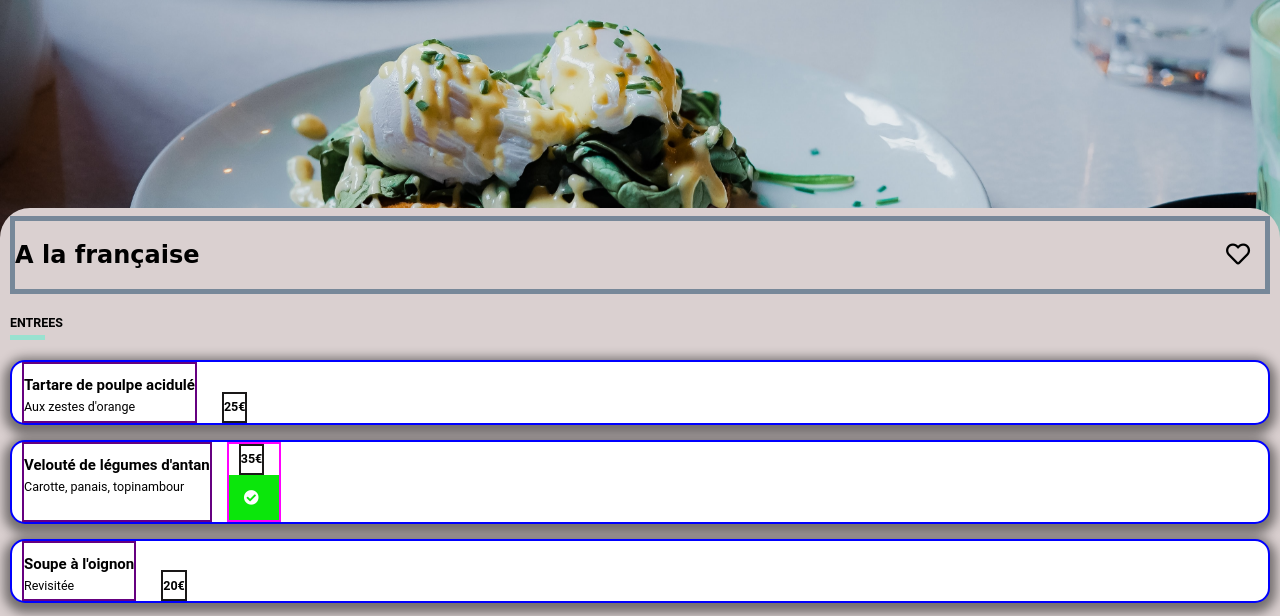
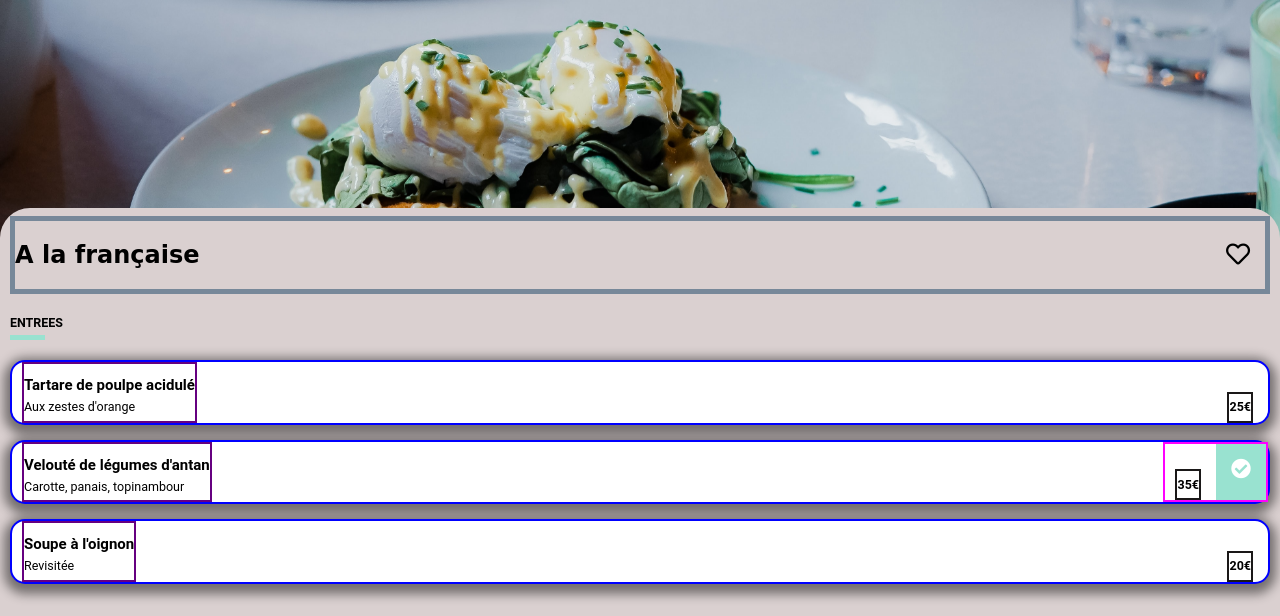
Before and after one commit to ana2854/AnaNasta_3_22042021, a website: page a-la-francaise.html in a window 1280 px wide. Shown: the part 96-712 px from the top of the page. Drawn offline with Linux system fonts and the light colour scheme; a web font is replaced by a local one.

Commit message:
essai logo checked

```diff
--- a/sass/pages/_containerMenus.scss
+++ b/sass/pages/_containerMenus.scss
@@ -42,8 +42,8 @@ padding: 8px 10px 70px 10px;
 
     display: flex;
     flex-direction: row;
-   /* flex-wrap: wrap;
-    justify-content: space-between;*/
+   /* flex-wrap: wrap;*/
+    justify-content: space-between;
 
     padding:0px;
 
@@ -68,22 +68,24 @@ padding: 8px 10px 70px 10px;
 }
 
 .boite {
-
+    display: flex;
     border:2px solid rgb(255, 0, 255);
 }
 
 
 .prix {
-   align-self: flex-end;
 
+    align-self: flex-end;
 
     border:2px solid rgb(26, 24, 24);
 }
 
 .checked {
-   align-self: flex-end;
 
-   background-color: rgb(11, 230, 11);
-   color: white;
+
+   background-color: $color-tertiary;
    padding: 15px;
+   font-size: 20px;
+   color:white;
+
 }
```
Also changed, not shown: public/main.css, 1 other file.
